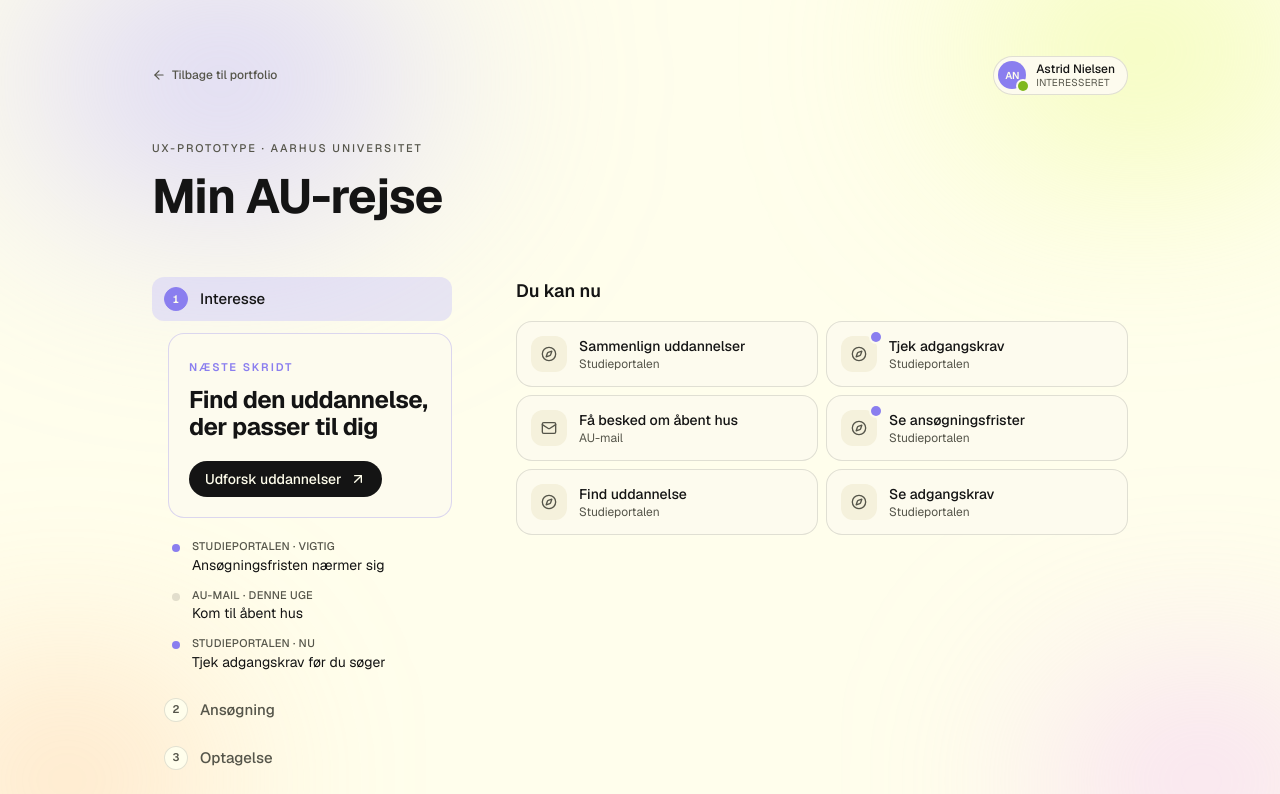
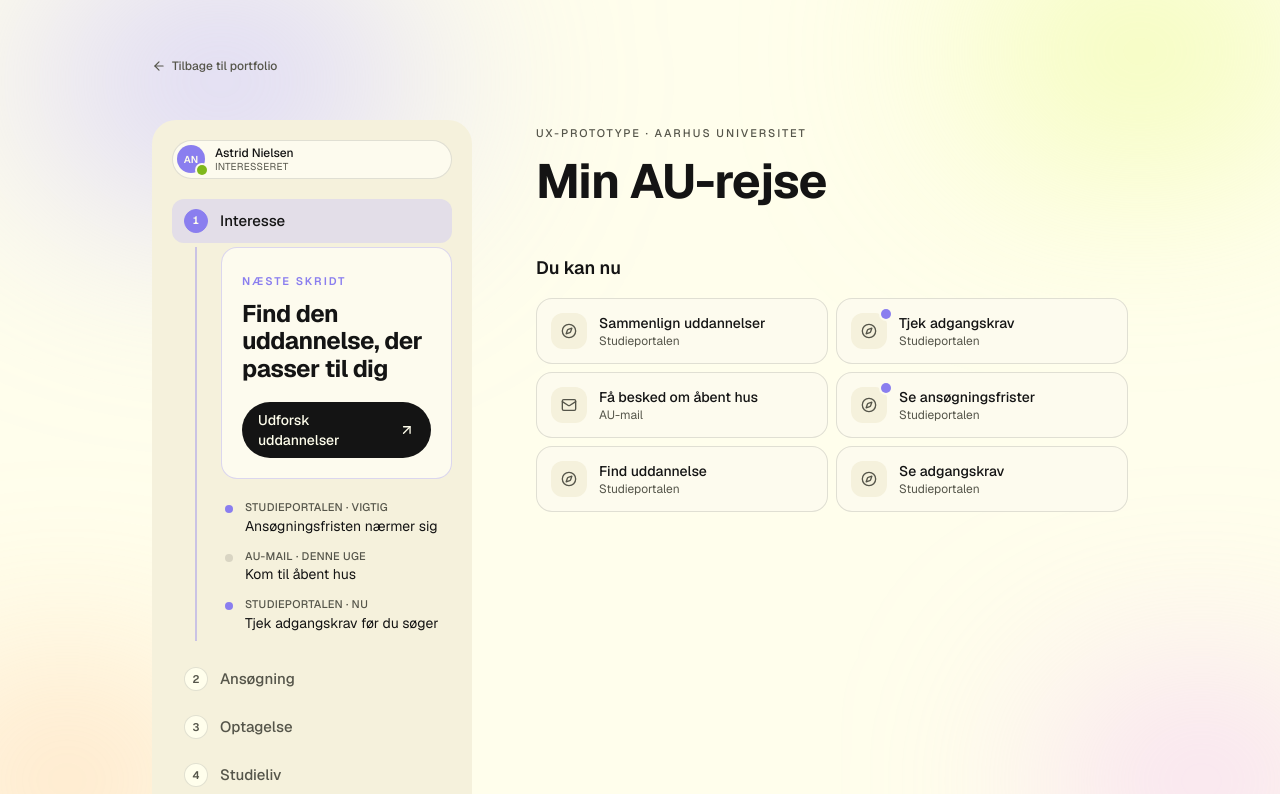
Before and after one commit to fredeschmidt/cover-letter, a Next.js app: page /au-demo in a window 1280 px wide. Shown: the top 794 px of the page. Built offline with nearby package versions, Linux system fonts and the light colour scheme.

Commit message:
Prototype AU 3

```diff
--- a/app/au-demo/au-demo-client.tsx
+++ b/app/au-demo/au-demo-client.tsx
@@ -89,7 +89,7 @@ export function AuDemoClient() {
 
   return (
     <main className="mx-auto w-full max-w-5xl px-5 pb-24 pt-10 md:px-6 md:pt-14">
-      <div className="mb-10 flex items-center justify-between gap-3">
+      <div className="mb-10">
         <Link
           href="/"
           className="inline-flex items-center gap-1.5 text-xs font-medium text-[var(--color-muted-foreground)] transition-colors hover:text-[var(--color-foreground)]"
@@ -97,30 +97,34 @@ export function AuDemoClient() {
           <ArrowLeft className="h-3.5 w-3.5" aria-hidden />
           Tilbage til portfolio
         </Link>
-        <UserBadge name="Astrid Nielsen" phase={activePhase} />
       </div>
 
-      <header className="mb-10 md:mb-14">
-        <span className="text-[11px] font-medium uppercase tracking-[0.18em] text-[var(--color-muted-foreground)]">
-          UX-prototype · Aarhus Universitet
-        </span>
-        <h1 className="display mt-3 text-balance text-3xl leading-[1.05] md:text-5xl">
-          Min AU-rejse
-        </h1>
-      </header>
-
-      <div className="grid gap-12 md:grid-cols-[260px_1fr] lg:grid-cols-[300px_1fr] lg:gap-16">
+      <div className="grid gap-10 md:grid-cols-[280px_1fr] lg:grid-cols-[320px_1fr] lg:gap-16">
         <div>
-          <PhaseSideNav
-            active={activePhase}
-            activeIndex={activeIndex}
-            onChange={setActivePhase}
-            step={activeNextStep}
-            messages={messages}
-          />
+          <div className="rounded-3xl bg-[var(--color-muted)] p-4 md:p-5">
+            <div className="mb-5">
+              <UserBadge name="Astrid Nielsen" phase={activePhase} />
+            </div>
+            <PhaseSideNav
+              active={activePhase}
+              activeIndex={activeIndex}
+              onChange={setActivePhase}
+              step={activeNextStep}
+              messages={messages}
+            />
+          </div>
         </div>
 
         <div>
+          <header className="mb-10 md:mb-12">
+            <span className="text-[11px] font-medium uppercase tracking-[0.18em] text-[var(--color-muted-foreground)]">
+              UX-prototype · Aarhus Universitet
+            </span>
+            <h1 className="display mt-3 text-balance text-3xl leading-[1.05] md:text-5xl">
+              Min AU-rejse
+            </h1>
+          </header>
+
           <Section title="Du kan nu">
             <ul className="grid gap-2 sm:grid-cols-2">
               {actions.map((action) => (
@@ -245,7 +249,7 @@ function PhaseSideNav({
                   "group flex w-full items-center gap-3 rounded-xl px-3 py-2.5 text-left transition-colors focus-visible:outline-none focus-visible:ring-2 focus-visible:ring-[var(--color-lilla)]",
                   isActive
                     ? "bg-[var(--color-lilla-soft)]"
-                    : "hover:bg-[var(--color-muted)]",
+                    : "hover:bg-[var(--color-card)]",
                 )}
               >
                 <span
@@ -275,7 +279,9 @@ function PhaseSideNav({
               </button>
 
               {isActive ? (
-                <div className="mb-3 mt-3 pl-3 md:pl-4">
+                // ml-[23px]: aligns the 2px border with the phase circle's center
+                // (button px-3 = 12px + half of h-6 circle = 12px, minus 1px for border width)
+                <div className="mb-3 ml-[23px] mt-1 border-l-2 border-[var(--color-lilla)]/40 pb-2 pl-6">
                   <NextStepCard step={step} />
                   <MessagesList messages={messages} />
                 </div>
```
